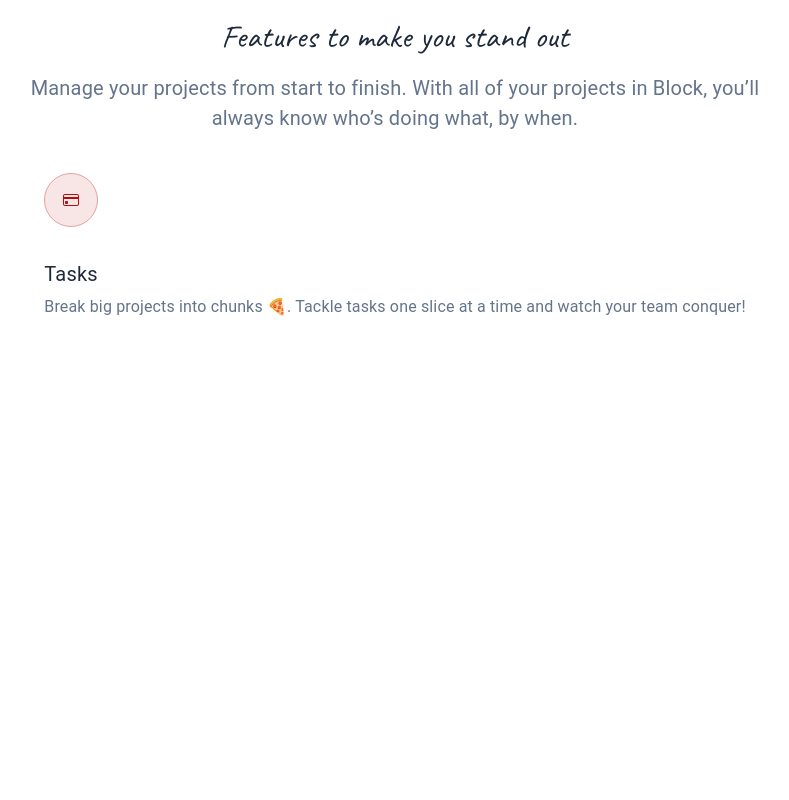
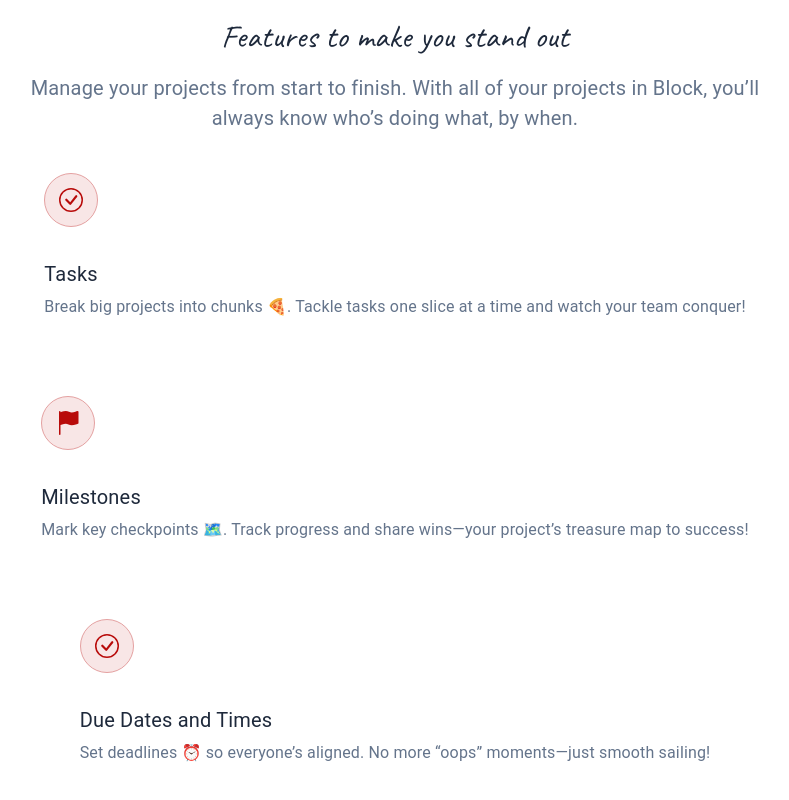
Before and after one commit to devxquadgit/devxquad, a Next.js app in the folder client/: page / in a window 1280 px wide. Shown: the part 943-1743 px from the top of the page, without its empty margins (245-1034 px from the left). Before the commit the page ends 1347 px from the top, so only its background shows below. Built offline with nearby package versions, Linux system fonts and the light colour scheme.

Commit message:
[WIP]: Feature Layout

```diff
--- a/client/src/components/Layout2/index.tsx
+++ b/client/src/components/Layout2/index.tsx
@@ -1,8 +1,15 @@
 import React from "react";
 import styled from "@emotion/styled";
 import WTypo from "@/theme/WTypo";
-import CreditCardIcon from '@/assets/icons/creditcard.svg';
 import Card from '@/components/Card'
+
+// icons
+import TaskIcon from '@/assets/feature/task.svg'
+import MilestonesIcon from '@/assets/feature/milestones.svg'
+import TimeIcon from '@/assets/feature/time.svg'
+import TemplatesIcon from '@/assets/feature/templates.svg'
+import AttachmentsIcon from '@/assets/feature/attachments.svg'
+import TeammateIcon from '@/assets/feature/teammate.svg'
 
 const StyledDiv = styled.div`
 	width: 100%;
@@ -48,9 +55,19 @@ const index = () => {
 					/>
 				</StyledHeading>
 				<Card
-					SVG={<CreditCardIcon />}
+					SVG={<TaskIcon />}
 					Heading="Tasks"
 					Desc="Break big projects into chunks 🍕. Tackle tasks one slice at a time and watch your team conquer!"
+				/>
+				<Card
+					SVG={<MilestonesIcon />}
+					Heading="Milestones"
+					Desc="Mark key checkpoints 🗺️. Track progress and share wins—your project’s treasure map to success!"
+				/>
+				<Card
+					SVG={<TaskIcon />}
+					Heading="Due Dates and Times"
+					Desc="Set deadlines ⏰ so everyone’s aligned. No more “oops” moments—just smooth sailing!"
 				/>
 			</StyledHeadingMain>
 
```
